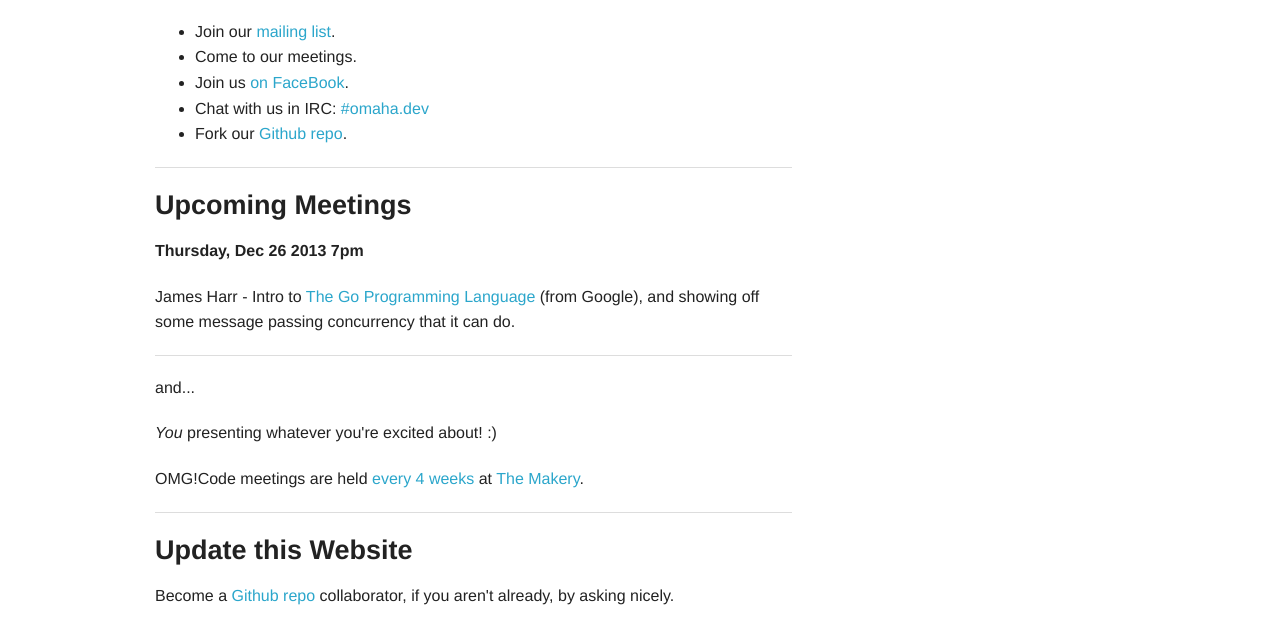
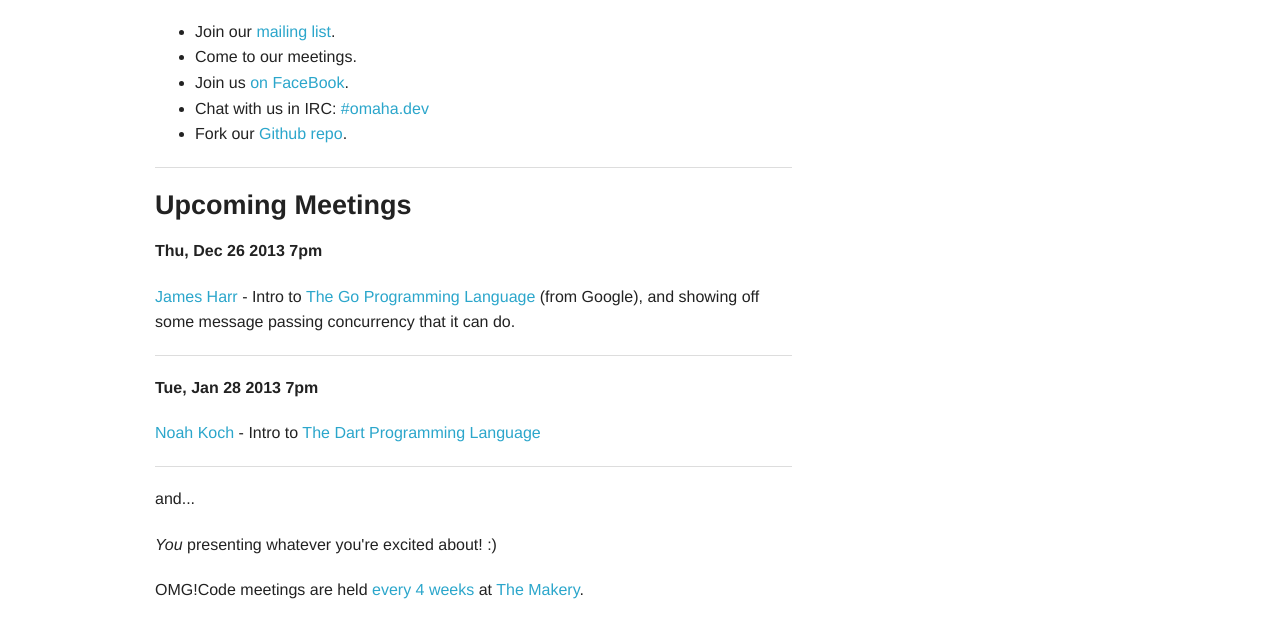
Before and after one commit to omg-code/omg-code, a plain HTML site: page index.html in a window 1280 px wide. Shown: the part 406-1026 px from the top of the page. Drawn offline with Linux system fonts and the light colour scheme; files whose address does not match are found by name.

Commit message:
January meeting

```diff
--- a/index.html
+++ b/index.html
@@ -52,9 +52,15 @@
 
   <h3>Upcoming Meetings</h3>
 
-  <p><strong>Thursday, Dec 26 2013 7pm</strong><br/></p>
+  <p><strong>Thu, Dec 26 2013 7pm</strong><br/></p>
 
-  <p>James Harr - Intro to <a href="http://golang.org/">The Go Programming Language</a> (from Google), and showing off some message passing concurrency that it can do.</p>
+  <p><a href="https://github.com/jamesharr">James Harr</a> - Intro to <a href="http://golang.org/">The Go Programming Language</a> (from Google), and showing off some message passing concurrency that it can do.</p>
+
+  <hr />
+
+  <p><strong>Tue, Jan 28 2013 7pm</strong><br/></p>
+
+  <p><a href="https://github.com/noahkoch">Noah Koch</a> - Intro to <a href="https://www.dartlang.org">The Dart Programming Language</a></p>
 
   <hr />
 
```
